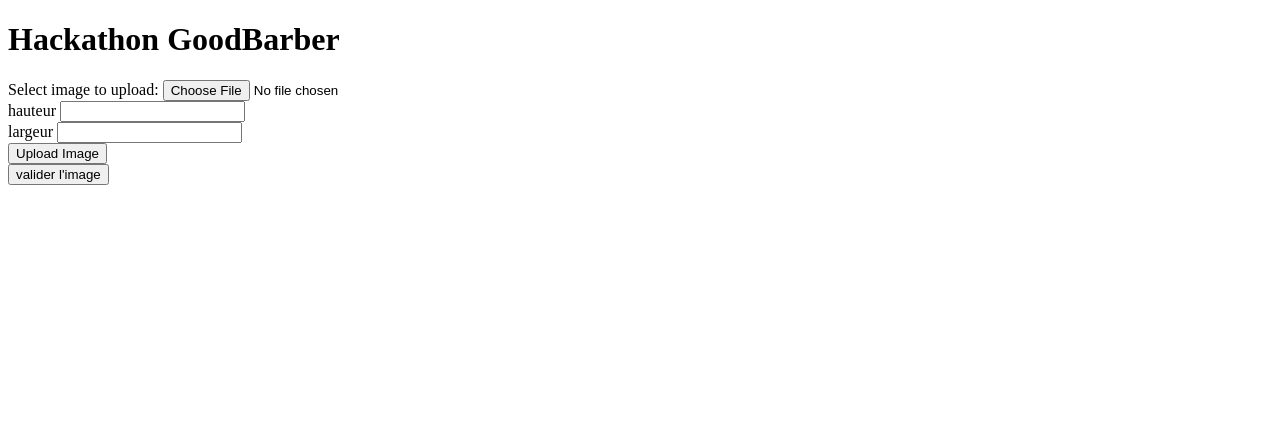
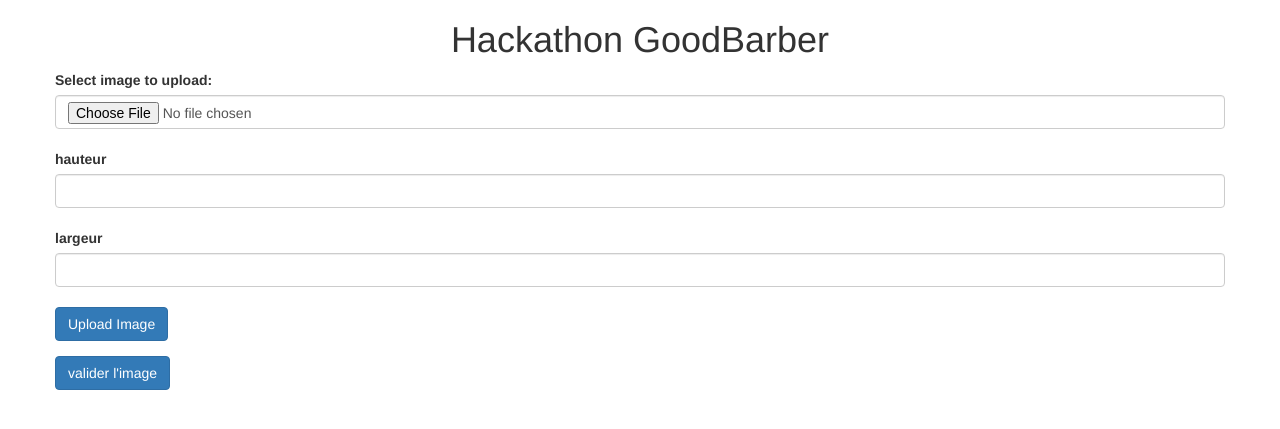
Before and after one commit to JohnSmoothie/HackatonGoodBarber, a PHP site: page /index.html in a window 1280 px wide. Shown: the top 429 px of the page. Run offline with PHP 8.4, Linux system fonts and the light colour scheme.

Commit message:
un peu de style

```diff
--- a/index.html
+++ b/index.html
@@ -3,29 +3,40 @@
 <head>
     <meta charset="UTF-8">
     <title>Index</title>
+    <link rel="stylesheet" href="https://maxcdn.bootstrapcdn.com/bootstrap/3.3.7/css/bootstrap.min.css" integrity="sha384-BVYiiSIFeK1dGmJRAkycuHAHRg32OmUcww7on3RYdg4Va+PmSTsz/K68vbdEjh4u" crossorigin="anonymous">
     <script src="lib/jquery-3.4.1.js"></script>
     <script src="script/index.js"></script>
+
 </head>
 <body>
-<h1>Hackathon GoodBarber</h1>
+<h1 style="text-align: center;">Hackathon GoodBarber</h1>
 
+<div class="container">
+  <div class="row">
+  <form class="col-6 mx-auto " action="php/upload.php" method="post" enctype="multipart/form-data">
+    <div class="form-group">
+      <label >Select image to upload:</label>
+      <input class="form-control" type="file" name="fileToUpload" id="file" accept=".jpg,.jpeg,.png" required/><br>
+      <label >hauteur </label>
+      <input class="form-control" type="number" name="hauteur" id="hauteur"><br>
+      <label >largeur</label>
+      <input class="form-control" type="number" name="largeur" id="largeur"><br>
+      <input class="btn btn-primary" type="submit" value="Upload Image" name="submit">
+    </div>
+  </form>
+</div>
+</div>
+<div class="container">
+  <div class="row">
+    <img id="preview" src="#" width="30%" height="30%" onerror="this.style.display='none'"/>
+    <img class="img-thumbnail" id="imageSquares" src="#" onerror="this.style.display='none'"/>
+    <div>
+      <input class="btn btn-primary" type="button" value="valider l'image" id="valider" />
+    </div>
+  <img class="img-thumbnail" id="imageCropped" src="#" onerror="this.style.display='none'"/>
 
-<form action="php/upload.php" method="post" enctype="multipart/form-data">
-    Select image to upload:
-    <input type="file" name="fileToUpload" id="file" accept=".jpg,.jpeg,.png" required/><br>
-    hauteur <input type="number" name="hauteur" id="hauteur"><br>
-    largeur <input type="number" name="largeur" id="largeur"><br>
-    <input type="submit" value="Upload Image" name="submit">
-</form>
-
-<img id="preview" src="#" width="30%" height="30%" onerror="this.style.display='none'"/>
-
-
-<img id="imageSquares" src="#" onerror="this.style.display='none'"/>
-
-<input type="button" value="valider l'image" id="valider" />
-
-<img id="imageCropped" src="#" onerror="this.style.display='none'"/>
+  </div>
+</div>
 
 <script>
     function readURL(input) {
--- a/php/index.php
+++ b/php/index.php
@@ -3,7 +3,6 @@
     //phpinfo();
     $json = $_POST["rectangle"];
     $path = $_POST["path"];
-    $path = "..".$path;
     $hauteur = $_POST["hauteur"];
     $largeur = $_POST["largeur"];
 
@@ -33,8 +32,8 @@
         try{
 
             //faut que l'image soit en png !!
-            //$im = imagecreatefrompng($pathSource);
-            $im = imagecreatefrompng("../img/results/result.png");
+            $im = imagecreatefrompng($pathSource);
+            //$im = imagecreatefrompng("../img/results/result.png");
             echo "$im";
         }
 
--- a/script/index.js
+++ b/script/index.js
@@ -6,7 +6,8 @@
     valider.click(function () {
         var dict = [];
 
-        var nomImage = "../img/sources/object6.jpg";
+        //en enregitre tjr l'image recuperé sous form jpg !!
+        var nomImage = "../img/sources/image.jpg";
 
         var largeur = $("#largeur").val();
 
@@ -42,8 +43,8 @@
 
                     data: {
                         rectangle: JSON.stringify({dict:dict}),
-
-                        path: '/img/results/object6.png',
+                        path: '../img/results/result.png',
+                        //path: '/img/results/object6.png',
                         hauteur: hauteur,
                         largeur: largeur,
                     },
```
Also changed, not shown: php-opencv-examples/detect_objects_by_dnn_mobilenet.php (+3 -6 lines), php/upload.php (+4 -3 lines), img/crop/result_crop2.jpeg (added), img/sources/image.jpg (added).
